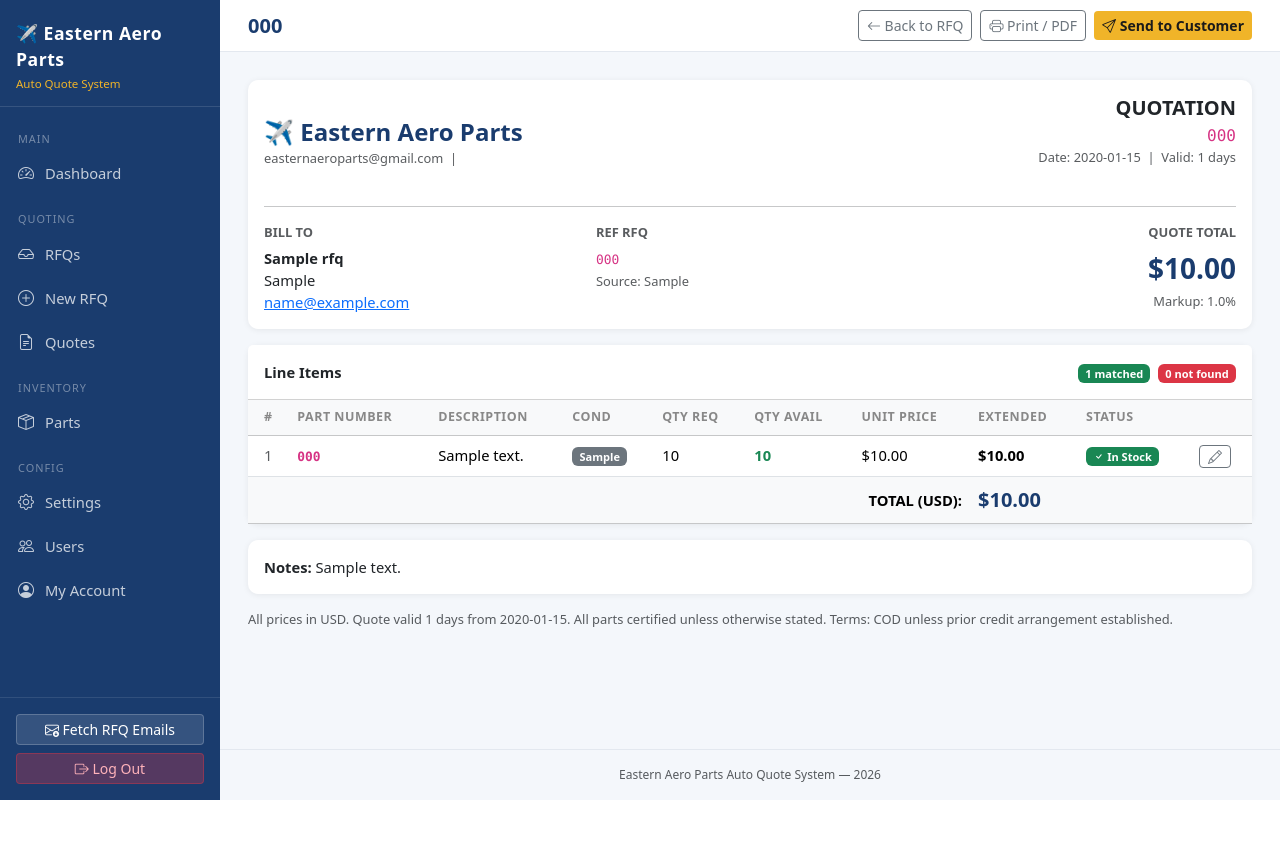
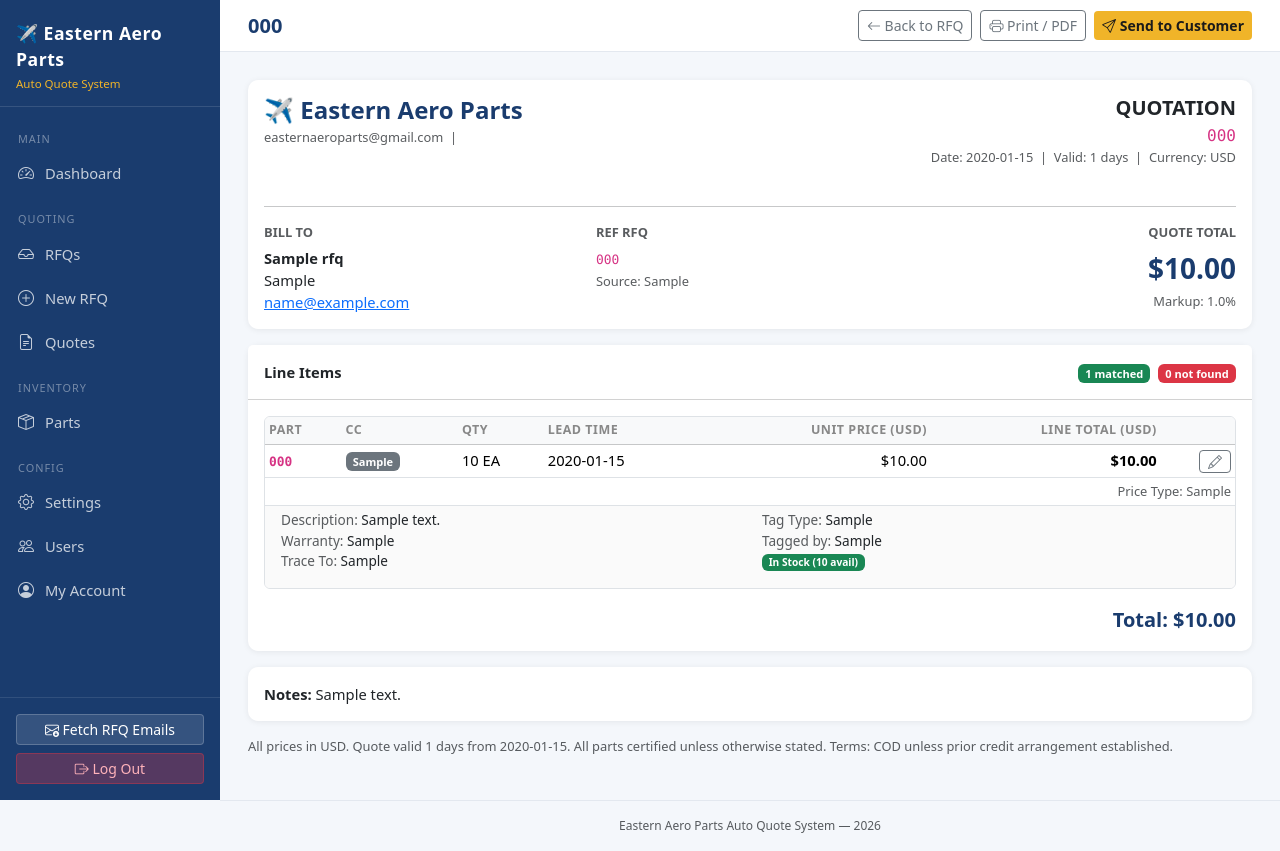
Before and after one commit to easternaeroparts-cyber/auto-quote, a Flask app: page /quotes/1 in a window 1280 px wide. Before the commit the page ends 800 px from the top, so only its background shows below. Run offline with Flask 3, Linux system fonts and the light colour scheme; a user stored in the database is signed in; data comes from the database, SQL or seed files in the repository; tables that the repository leaves empty hold one stand-in row (values such as "Sample post").

Commit message:
Add files via upload

```diff
--- a/app.py
+++ b/app.py
@@ -165,6 +165,12 @@ def init_db():
             extended_price     REAL DEFAULT 0,
             matched            INTEGER DEFAULT 0,
             notes              TEXT,
+            lead_time          TEXT DEFAULT 'Stock',
+            price_type         TEXT DEFAULT 'Outright',
+            warranty           TEXT DEFAULT '3 Months',
+            trace_to           TEXT,
+            tag_type           TEXT,
+            tagged_by          TEXT,
             FOREIGN KEY (quote_id) REFERENCES quotes(id)
         );
 
@@ -245,6 +251,12 @@ def init_db():
         "ALTER TABLE quotes ADD COLUMN periodic_billing_amt REAL DEFAULT 0",
         "ALTER TABLE quotes ADD COLUMN cogs_percent REAL DEFAULT 0",
         "ALTER TABLE quotes ADD COLUMN cogs_amount REAL DEFAULT 0",
+        "ALTER TABLE quote_items ADD COLUMN lead_time TEXT DEFAULT 'Stock'",
+        "ALTER TABLE quote_items ADD COLUMN price_type TEXT DEFAULT 'Outright'",
+        "ALTER TABLE quote_items ADD COLUMN warranty TEXT DEFAULT '3 Months'",
+        "ALTER TABLE quote_items ADD COLUMN trace_to TEXT",
+        "ALTER TABLE quote_items ADD COLUMN tag_type TEXT",
+        "ALTER TABLE quote_items ADD COLUMN tagged_by TEXT",
     ]
     for sql in migrations:
         try:
@@ -1069,9 +1081,18 @@ def update_quote_item(quote_id):
     ext   = round(price * qty, 2)
 
     conn = get_db()
-    conn.execute(
-        'UPDATE quote_items SET unit_price=?,quantity_requested=?,extended_price=?,notes=? WHERE id=? AND quote_id=?',
-        (price, qty, ext, notes, iid, quote_id))
+    conn.execute('''UPDATE quote_items SET
+        unit_price=?, quantity_requested=?, extended_price=?, notes=?,
+        lead_time=?, price_type=?, warranty=?, trace_to=?, tag_type=?, tagged_by=?
+        WHERE id=? AND quote_id=?''',
+        (price, qty, ext, notes,
+         data.get('lead_time', 'Stock'),
+         data.get('price_type', 'Outright'),
+         data.get('warranty', '3 Months'),
+         data.get('trace_to', ''),
+         data.get('tag_type', ''),
+         data.get('tagged_by', ''),
+         iid, quote_id))
     total = conn.execute('SELECT COALESCE(SUM(extended_price),0) FROM quote_items WHERE quote_id=?', (quote_id,)).fetchone()[0]
     conn.execute('UPDATE quotes SET total_amount=? WHERE id=?', (total, quote_id))
     conn.commit()
@@ -1119,49 +1140,113 @@ def send_quote(quote_id):
 
 
 def build_quote_email(quote, rfq, items, settings):
-    rows = ''
+    currency = quote['currency'] if quote['currency'] else 'USD'
+    td  = 'padding:9px 12px;border-bottom:1px solid #e5e7eb;'
+    thd = f'padding:9px 12px;text-align:left;font-weight:600;color:#374151;border-bottom:2px solid #d1d5db;'
+
+    item_blocks = ''
     for it in items:
-        ok    = bool(it['matched'])
-        color = '#1e7e34' if ok else '#dc3545'
-        stat  = '✓ In Stock' if ok else '✗ Not Available'
-        rows += f"""
-        <tr>
-          <td>{it['part_number']}</td>
-          <td>{it['description'] or '—'}</td>
-          <td style="text-align:center">{it['condition'] or '—'}</td>
-          <td style="text-align:center">{it['quantity_requested']}</td>
-          <td style="text-align:center">{it['quantity_available']}</td>
-          <td style="text-align:right">${it['unit_price']:.2f}</td>
-          <td style="text-align:right"><strong>${it['extended_price']:.2f}</strong></td>
-          <td style="color:{color};font-weight:bold">{stat}</td>
-        </tr>"""
-    td = 'padding:8px 10px;border:1px solid #ddd;'
-    return f"""<html><body style="font-family:Arial,sans-serif;color:#222;max-width:820px;margin:auto">
-<table width="100%" style="background:#1a3c6e;padding:16px;margin-bottom:20px"><tr>
-  <td><span style="color:#fff;font-size:22px;font-weight:bold">✈ {settings['company_name']}</span></td>
-  <td style="text-align:right;color:#aed6f1;font-size:13px">{settings.get('company_email','')}<br>{settings.get('company_phone','')}</td>
-</tr></table>
-<h2 style="color:#1a3c6e;margin-bottom:4px">QUOTATION — {quote['quote_number']}</h2>
-<p style="color:#555;margin-top:4px">Date: {quote['created_at'][:10]} &nbsp;|&nbsp; Valid: {quote['valid_days']} days &nbsp;|&nbsp; Ref: {rfq['rfq_number']}</p>
-<p><strong>To:</strong> {rfq['customer_name'] or ''} — {rfq['company'] or ''}</p>
-<table width="100%" cellspacing="0" style="border-collapse:collapse;margin-top:16px">
-  <thead><tr style="background:#1a3c6e;color:#fff">
-    <th style="{td}">Part Number</th><th style="{td}">Description</th>
-    <th style="{td}">Cond</th><th style="{td}">Qty Req</th><th style="{td}">Qty Avail</th>
-    <th style="{td}">Unit Price</th><th style="{td}">Extended</th><th style="{td}">Status</th>
-  </tr></thead>
-  <tbody style="font-size:14px">{rows}</tbody>
-  <tfoot><tr style="background:#f0f4f8">
-    <td colspan="6" style="{td}text-align:right;font-weight:bold">TOTAL (USD):</td>
-    <td style="{td}text-align:right;font-weight:bold;font-size:16px">${quote['total_amount']:.2f}</td>
-    <td style="{td}"></td>
-  </tr></tfoot>
+        qty_str  = f"{it['quantity_requested']} EA"
+        lead     = it['lead_time'] or 'Stock'
+        ptype    = it['price_type'] or 'Outright'
+        warranty = it['warranty'] or '—'
+        trace    = it['trace_to'] or it['description'] or '—'
+        tag_type = it['tag_type'] or '—'
+        tagged   = it['tagged_by'] or '—'
+        unit_p   = f"${it['unit_price']:,.2f}"
+        line_t   = f"${it['extended_price']:,.2f}"
+
+        item_blocks += f"""
+<table width="100%" cellspacing="0" style="border-collapse:collapse;margin-bottom:24px;font-size:14px">
+  <thead>
+    <tr style="background:#f9fafb">
+      <th style="{thd}">Part</th>
+      <th style="{thd}">CC</th>
+      <th style="{thd}">Qty</th>
+      <th style="{thd}">Lead Time</th>
+      <th style="{thd}text-align:right">Unit Price ({currency})</th>
+      <th style="{thd}text-align:right">Line Total ({currency})</th>
+    </tr>
+  </thead>
+  <tbody>
+    <tr>
+      <td style="{td}font-weight:600">{it['part_number']}</td>
+      <td style="{td}">{it['condition'] or 'SV'}</td>
+      <td style="{td}">{qty_str}</td>
+      <td style="{td}">{lead}</td>
+      <td style="{td}text-align:right">{unit_p}</td>
+      <td style="{td}text-align:right;font-weight:600">{line_t}</td>
+    </tr>
+    <tr>
+      <td colspan="6" style="padding:4px 12px 12px;text-align:right;color:#6b7280;font-size:13px">
+        Price Type: {ptype}
+      </td>
+    </tr>
+    <tr>
+      <td colspan="6" style="padding:0 12px 14px">
+        <table cellspacing="0" style="font-size:13px;color:#374151">
+          <tr><td style="padding:2px 16px 2px 0;width:120px;color:#6b7280">Description:</td><td>{it['description'] or '—'}</td></tr>
+          <tr><td style="padding:2px 16px 2px 0;color:#6b7280">Warranty:</td><td>{warranty}</td></tr>
+          <tr><td style="padding:2px 16px 2px 0;color:#6b7280">Trace To:</td><td>{trace}</td></tr>
+          <tr><td style="padding:2px 16px 2px 0;color:#6b7280">Tag Type:</td><td>{tag_type}</td></tr>
+          <tr><td style="padding:2px 16px 2px 0;color:#6b7280">Tagged by:</td><td>{tagged}</td></tr>
+        </table>
+      </td>
+    </tr>
+  </tbody>
 </table>
-{f"<p><strong>Notes:</strong> {quote['notes']}</p>" if quote['notes'] else ''}
-<p style="color:#888;font-size:12px;margin-top:30px;border-top:1px solid #ddd;padding-top:12px">
-All prices in USD. Quote valid for {quote['valid_days']} days from date of issue.<br>
-All parts are certified unless otherwise stated. Terms: COD unless prior credit arrangement established.
-</p></body></html>"""
+<hr style="border:none;border-top:1px solid #e5e7eb;margin:0 0 16px">"""
+
+    return f"""<!DOCTYPE html>
+<html><body style="font-family:-apple-system,BlinkMacSystemFont,'Segoe UI',Arial,sans-serif;color:#111827;max-width:760px;margin:32px auto;padding:0 16px;background:#fff">
+
+<h1 style="font-size:22px;font-weight:700;margin-bottom:4px">
+  Quote from <span style="background:#fef08a;padding:0 4px">{settings['company_name']}</span> for RFQ # {rfq['rfq_number']}
+</h1>
+<p style="color:#6b7280;font-size:13px;margin-top:0">
+  Date: {quote['created_at'][:10]} &nbsp;·&nbsp; Valid: {quote['valid_days']} days
+  &nbsp;·&nbsp; To: {rfq['customer_name'] or ''}{(' — ' + rfq['company']) if rfq['company'] else ''}
+</p>
+
+<hr style="border:none;border-top:1px solid #e5e7eb;margin:16px 0">
+
+{item_blocks}
+
+<table width="100%" cellspacing="0" style="margin-top:8px">
+  <tr>
+    <td style="text-align:right;font-size:16px;font-weight:700;padding:8px 0">
+      Total: ${quote['total_amount']:,.2f}
+    </td>
+  </tr>
+</table>
+
+{f'<p style="margin-top:16px;color:#374151"><strong>Notes:</strong> {quote["notes"]}</p>' if quote['notes'] else ''}
+
+<hr style="border:none;border-top:1px solid #e5e7eb;margin:24px 0">
+
+<table width="100%" cellspacing="0" style="font-size:13px">
+  <tr>
+    <td style="vertical-align:top;width:50%">
+      <p style="font-weight:700;margin-bottom:6px">Sent By</p>
+      <p style="margin:0;line-height:1.8">
+        {settings.get('company_name','')}<br>
+        {settings.get('company_address','')}<br>
+        Phone: {settings.get('company_phone','')}<br>
+        <a href="mailto:{settings.get('company_email','')}" style="color:#2563eb">{settings.get('company_email','')}</a>
+      </p>
+    </td>
+    <td style="vertical-align:top;width:50%">
+      <p style="font-weight:700;margin-bottom:6px">Attachments</p>
+      <p style="margin:0;color:#6b7280">No attachments</p>
+    </td>
+  </tr>
+</table>
+
+<p style="margin-top:24px;color:#9ca3af;font-size:11px;text-align:center">
+  All prices in {currency}. Quote valid for {quote['valid_days']} days from date of issue.<br>
+  All parts are certified unless otherwise stated. Terms: COD unless prior credit arrangement established.
+</p>
+</body></html>"""
 
 
 # ─── Routes: RFQ Delete ──────────────────────────────────────────────────────
--- a/templates/quote_view.html
+++ b/templates/quote_view.html
@@ -6,11 +6,11 @@
 <a href="{{ url_for('rfq_detail', rfq_id=rfq.id) }}" class="btn btn-sm btn-outline-secondary">
   <i class="bi bi-arrow-left"></i> Back to RFQ
 </a>
-<button onclick="window.print()" class="btn btn-sm btn-outline-secondary">
+<button onclick="window.print()" class="btn btn-sm btn-outline-secondary no-print">
   <i class="bi bi-printer"></i> Print / PDF
 </button>
 {% if quote.status != 'sent' %}
-<button class="btn btn-sm btn-gold fw-semibold" data-bs-toggle="modal" data-bs-target="#sendModal">
+<button class="btn btn-sm btn-gold fw-semibold no-print" data-bs-toggle="modal" data-bs-target="#sendModal">
   <i class="bi bi-send"></i> Send to Customer
 </button>
 {% endif %}
@@ -19,19 +19,19 @@
 {% block head %}
 <style>
 @media print {
-  .sidebar, .topbar, .flash-wrap, .no-print { display:none !important; }
-  .main-wrap { margin-left:0 !important; }
-  .content { padding:0 !important; }
-  .card { box-shadow:none !important; border:1px solid #ddd !important; }
+  .sidebar,.topbar,.flash-wrap,.no-print{display:none !important;}
+  .main-wrap{margin-left:0 !important;}
+  .content{padding:0 !important;}
+  .card{box-shadow:none !important;border:1px solid #ddd !important;}
 }
 </style>
 {% endblock %}
 
 {% block content %}
-<!-- Header card -->
+<!-- Header -->
 <div class="card mb-3">
   <div class="card-body">
-    <div class="row align-items-center">
+    <div class="row align-items-start">
       <div class="col-md-6">
         <h4 class="fw-bold mb-0" style="color:var(--navy)">✈ {{ settings.company_name }}</h4>
         <small class="text-muted">{{ settings.company_email }} &nbsp;|&nbsp; {{ settings.company_phone }}</small>
@@ -40,7 +40,7 @@
       <div class="col-md-6 text-md-end mt-3 mt-md-0">
         <h5 class="fw-bold mb-1">QUOTATION</h5>
         <code class="fs-6">{{ quote.quote_number }}</code>
-        <div class="text-muted small">Date: {{ quote.created_at[:10] }} &nbsp;|&nbsp; Valid: {{ quote.valid_days }} days</div>
+        <div class="text-muted small">Date: {{ quote.created_at[:10] }} &nbsp;|&nbsp; Valid: {{ quote.valid_days }} days &nbsp;|&nbsp; Currency: {{ quote.currency or 'USD' }}</div>
         <span class="badge badge-{{ quote.status }} mt-1">{{ quote.status.upper() }}</span>
       </div>
     </div>
@@ -66,86 +66,88 @@
   </div>
 </div>
 
-<!-- Line items -->
+<!-- Line items — Rotabull style -->
 <div class="card mb-3">
   <div class="card-header bg-white d-flex justify-content-between py-3">
     <strong>Line Items</strong>
     <div class="no-print">
-      <span class="badge text-bg-success me-1">
-        {{ items|selectattr('matched')|list|length }} matched
-      </span>
-      <span class="badge text-bg-danger">
-        {{ items|rejectattr('matched')|list|length }} not found
-      </span>
+      <span class="badge text-bg-success me-1">{{ items|selectattr('matched')|list|length }} matched</span>
+      <span class="badge text-bg-danger">{{ items|rejectattr('matched')|list|length }} not found</span>
     </div>
   </div>
-  <div class="card-body p-0">
-    <table class="table mb-0" id="itemsTable">
+  <div class="card-body p-3">
+  {% for it in items %}
+  <div class="border rounded mb-3 overflow-hidden" id="item-block-{{ it.id }}">
+    <!-- Main row -->
+    <table class="table table-sm mb-0">
       <thead class="table-light">
         <tr>
-          <th class="ps-3">#</th>
-          <th>Part Number</th>
-          <th>Description</th>
-          <th>Cond</th>
-          <th>Qty Req</th>
-          <th>Qty Avail</th>
-          <th>Unit Price</th>
-          <th>Extended</th>
-          <th>Status</th>
+          <th>Part</th><th>CC</th><th>Qty</th><th>Lead Time</th>
+          <th class="text-end">Unit Price ({{ quote.currency or 'USD' }})</th>
+          <th class="text-end">Line Total ({{ quote.currency or 'USD' }})</th>
           <th class="no-print"></th>
         </tr>
       </thead>
       <tbody>
-      {% for it in items %}
-      <tr id="item-{{ it.id }}" class="{{ 'table-warning' if not it.matched else '' }}">
-        <td class="ps-3 text-muted">{{ loop.index }}</td>
-        <td><code class="fw-bold">{{ it.part_number }}</code></td>
-        <td>{{ it.description or '—' }}</td>
-        <td><span class="badge text-bg-secondary">{{ it.condition }}</span></td>
-        <td id="qty-{{ it.id }}">{{ it.quantity_requested }}</td>
-        <td>
-          {% if it.matched %}
-            <span class="{% if it.quantity_available >= it.quantity_requested %}text-success{% else %}text-warning{% endif %} fw-semibold">
-              {{ it.quantity_available }}
-            </span>
-          {% else %}—{% endif %}
-        </td>
-        <td id="price-{{ it.id }}">${{ '%.2f'|format(it.unit_price) }}</td>
-        <td id="ext-{{ it.id }}" class="fw-semibold">${{ '%.2f'|format(it.extended_price) }}</td>
-        <td>
-          {% if it.matched %}
-            <span class="badge text-bg-success"><i class="bi bi-check"></i> In Stock</span>
-          {% else %}
-            <span class="badge text-bg-danger">Not Found</span>
-          {% endif %}
-        </td>
-        <td class="no-print">
+        <tr>
+          <td class="fw-bold"><code>{{ it.part_number }}</code></td>
+          <td><span class="badge text-bg-secondary">{{ it.condition or 'SV' }}</span></td>
+          <td id="qty-{{ it.id }}">{{ it.quantity_requested }} EA</td>
+          <td id="lead-{{ it.id }}">{{ it.lead_time or 'Stock' }}</td>
+          <td class="text-end" id="price-{{ it.id }}">${{ '%.2f'|format(it.unit_price) }}</td>
+          <td class="text-end fw-bold" id="ext-{{ it.id }}">${{ '%.2f'|format(it.extended_price) }}</td>
+          <td class="text-end no-print">
             <button class="btn btn-sm btn-outline-secondary py-0"
-            onclick="editItem({{ it.id }}, {{ it.unit_price }}, {{ it.quantity_requested }}, '{{ (it.notes or '')|replace("'","\\'")|replace('"','\\"') }}')">
+              onclick="editItem({{ it.id }}, {{ it.unit_price }}, {{ it.quantity_requested }},
+                '{{ (it.notes or '')|replace("'","\\'") }}',
+                '{{ (it.lead_time or 'Stock')|replace("'","\\'") }}',
+                '{{ (it.price_type or 'Outright')|replace("'","\\'") }}',
+                '{{ (it.warranty or '3 Months')|replace("'","\\'") }}',
+                '{{ (it.trace_to or '')|replace("'","\\'") }}',
+                '{{ (it.tag_type or '')|replace("'","\\'") }}',
+                '{{ (it.tagged_by or '')|replace("'","\\'") }}'
+              )">
               <i class="bi bi-pencil"></i>
             </button>
           </td>
         </tr>
+        <tr>
+          <td colspan="7" class="text-end text-muted small">Price Type: <span id="ptype-{{ it.id }}">{{ it.price_type or 'Outright' }}</span></td>
+        </tr>
+      </tbody>
+    </table>
+    <!-- Detail rows -->
+    <div class="px-3 pb-3 pt-1" style="background:#fafafa;font-size:.85rem">
+      <div class="row">
+        <div class="col-md-6">
+          <span class="text-muted">Description:</span> {{ it.description or '—' }}<br>
+          <span class="text-muted">Warranty:</span> <span id="warranty-{{ it.id }}">{{ it.warranty or '—' }}</span><br>
+          <span class="text-muted">Trace To:</span> <span id="trace-{{ it.id }}">{{ it.trace_to or it.description or '—' }}</span>
+        </div>
+        <div class="col-md-6">
+          <span class="text-muted">Tag Type:</span> <span id="tagtype-{{ it.id }}">{{ it.tag_type or '—' }}</span><br>
+          <span class="text-muted">Tagged by:</span> <span id="taggedby-{{ it.id }}">{{ it.tagged_by or '—' }}</span><br>
+          {% if not it.matched %}<span class="badge text-bg-danger">Not in Inventory</span>{% else %}<span class="badge text-bg-success">In Stock ({{ it.quantity_available }} avail)</span>{% endif %}
+        </div>
+      </div>
+    </div>
+  </div>
   {% endfor %}
-      </tbody>
-      <tfoot>
-        <tr class="table-light fw-bold">
-          <td colspan="7" class="text-end ps-3">TOTAL (USD):</td>
-          <td id="grandTotal" class="fs-5" style="color:var(--navy)">${{ '{:,.2f}'.format(quote.total_amount) }}</td>
-          <td colspan="2"></td>
-        </tr>
-      </tfoot>
-    </table>
+
+  <!-- Total -->
+  <div class="text-end mt-2">
+    <span class="fs-5 fw-bold" style="color:var(--navy)">Total: $<span id="grandTotal">{{ '{:,.2f}'.format(quote.total_amount) }}</span></span>
+  </div>
   </div>
 </div>
 
 {% if quote.notes %}
-<div class="card mb-3 no-print">
+<div class="card mb-3">
   <div class="card-body"><strong>Notes:</strong> {{ quote.notes }}</div>
 </div>
 {% endif %}
 
-<p class="text-muted small">All prices in USD. Quote valid {{ quote.valid_days }} days from {{ quote.created_at[:10] }}.
+<p class="text-muted small">All prices in {{ quote.currency or 'USD' }}. Quote valid {{ quote.valid_days }} days from {{ quote.created_at[:10] }}.
 All parts certified unless otherwise stated. Terms: COD unless prior credit arrangement established.</p>
 
 <!-- Send Modal -->
@@ -181,27 +183,59 @@ All parts certified unless otherwise stated. Terms: COD unless prior credit arra
 
 <!-- Edit Item Modal -->
 <div class="modal fade" id="editItemModal" tabindex="-1">
-  <div class="modal-dialog modal-sm">
+  <div class="modal-dialog modal-lg">
     <div class="modal-content">
       <div class="modal-header"><h6 class="modal-title">Edit Line Item</h6><button class="btn-close" data-bs-dismiss="modal"></button></div>
       <div class="modal-body">
         <input type="hidden" id="editItemId">
-        <div class="mb-2">
-          <label class="form-label">Unit Price (USD)</label>
+        <div class="row g-3">
+          <div class="col-md-4">
+            <label class="form-label">Unit Price ({{ quote.currency or 'USD' }})</label>
             <input type="number" id="editPrice" step="0.01" class="form-control">
           </div>
-        <div class="mb-2">
+          <div class="col-md-4">
             <label class="form-label">Qty Requested</label>
             <input type="number" id="editQty" min="1" class="form-control">
           </div>
-        <div class="mb-2">
+          <div class="col-md-4">
+            <label class="form-label">Lead Time</label>
+            <input type="text" id="editLeadTime" class="form-control" placeholder="e.g. Stock, 2 weeks">
+          </div>
+          <div class="col-md-4">
+            <label class="form-label">Price Type</label>
+            <select id="editPriceType" class="form-select">
+              <option>Outright</option>
+              <option>Exchange</option>
+              <option>Loan</option>
+              <option>Repair</option>
+              <option>Overhaul</option>
+            </select>
+          </div>
+          <div class="col-md-4">
+            <label class="form-label">Warranty</label>
+            <input type="text" id="editWarranty" class="form-control" placeholder="e.g. 3 Months">
+          </div>
+          <div class="col-md-4">
+            <label class="form-label">Trace To</label>
+            <input type="text" id="editTraceTo" class="form-control">
+          </div>
+          <div class="col-md-6">
+            <label class="form-label">Tag Type</label>
+            <input type="text" id="editTagType" class="form-control" placeholder="e.g. EASA Form 1;TCCA Form 1">
+          </div>
+          <div class="col-md-6">
+            <label class="form-label">Tagged By</label>
+            <input type="text" id="editTaggedBy" class="form-control">
+          </div>
+          <div class="col-12">
             <label class="form-label">Notes</label>
             <input type="text" id="editNotes" class="form-control">
           </div>
         </div>
+      </div>
       <div class="modal-footer">
         <button class="btn btn-secondary btn-sm" data-bs-dismiss="modal">Cancel</button>
-        <button class="btn btn-navy btn-sm" onclick="saveItem()">Save</button>
+        <button class="btn btn-navy btn-sm" onclick="saveItem()">Save Changes</button>
       </div>
     </div>
   </div>
@@ -210,30 +244,50 @@ All parts certified unless otherwise stated. Terms: COD unless prior credit arra
 
 {% block scripts %}
 <script>
-function editItem(id, price, qty, notes) {
-  document.getElementById('editItemId').value = id;
-  document.getElementById('editPrice').value  = price;
-  document.getElementById('editQty').value    = qty;
-  document.getElementById('editNotes').value  = notes;
+function editItem(id, price, qty, notes, leadTime, priceType, warranty, traceTo, tagType, taggedBy) {
+  document.getElementById('editItemId').value    = id;
+  document.getElementById('editPrice').value     = price;
+  document.getElementById('editQty').value       = qty;
+  document.getElementById('editNotes').value     = notes;
+  document.getElementById('editLeadTime').value  = leadTime;
+  document.getElementById('editWarranty').value  = warranty;
+  document.getElementById('editTraceTo').value   = traceTo;
+  document.getElementById('editTagType').value   = tagType;
+  document.getElementById('editTaggedBy').value  = taggedBy;
+  const sel = document.getElementById('editPriceType');
+  for (let o of sel.options) o.selected = (o.value === priceType);
   new bootstrap.Modal(document.getElementById('editItemModal')).show();
 }
 
 async function saveItem() {
-  const id    = document.getElementById('editItemId').value;
-  const price = parseFloat(document.getElementById('editPrice').value);
-  const qty   = parseInt(document.getElementById('editQty').value);
-  const notes = document.getElementById('editNotes').value;
+  const id       = document.getElementById('editItemId').value;
+  const price    = parseFloat(document.getElementById('editPrice').value);
+  const qty      = parseInt(document.getElementById('editQty').value);
+  const notes    = document.getElementById('editNotes').value;
+  const leadTime = document.getElementById('editLeadTime').value;
+  const ptype    = document.getElementById('editPriceType').value;
+  const warranty = document.getElementById('editWarranty').value;
+  const traceTo  = document.getElementById('editTraceTo').value;
+  const tagType  = document.getElementById('editTagType').value;
+  const taggedBy = document.getElementById('editTaggedBy').value;
 
   const res  = await fetch(`/quotes/{{ quote.id }}/update-item`, {
     method:'POST', headers:{'Content-Type':'application/json'},
-    body: JSON.stringify({item_id:id, unit_price:price, quantity_requested:qty, notes})
+    body: JSON.stringify({item_id:id, unit_price:price, quantity_requested:qty, notes,
+      lead_time:leadTime, price_type:ptype, warranty, trace_to:traceTo, tag_type:tagType, tagged_by:taggedBy})
   });
   const data = await res.json();
   if (data.success) {
-    document.getElementById(`price-${id}`).textContent = `$${price.toFixed(2)}`;
-    document.getElementById(`qty-${id}`).textContent   = qty;
-    document.getElementById(`ext-${id}`).textContent   = `$${data.extended.toFixed(2)}`;
-    document.getElementById('grandTotal').textContent  = `$${data.total.toLocaleString('en-US',{minimumFractionDigits:2})}`;
+    document.getElementById(`price-${id}`).textContent    = `$${price.toFixed(2)}`;
+    document.getElementById(`qty-${id}`).textContent      = `${qty} EA`;
+    document.getElementById(`ext-${id}`).textContent      = `$${data.extended.toFixed(2)}`;
+    document.getElementById(`lead-${id}`).textContent     = leadTime;
+    document.getElementById(`ptype-${id}`).textContent    = ptype;
+    document.getElementById(`warranty-${id}`).textContent = warranty;
+    document.getElementById(`trace-${id}`).textContent    = traceTo;
+    document.getElementById(`tagtype-${id}`).textContent  = tagType;
+    document.getElementById(`taggedby-${id}`).textContent = taggedBy;
+    document.getElementById('grandTotal').textContent     = data.total.toLocaleString('en-US',{minimumFractionDigits:2});
     bootstrap.Modal.getInstance(document.getElementById('editItemModal')).hide();
   }
 }
```
Lines whose indentation alone changed are shown as unchanged.
